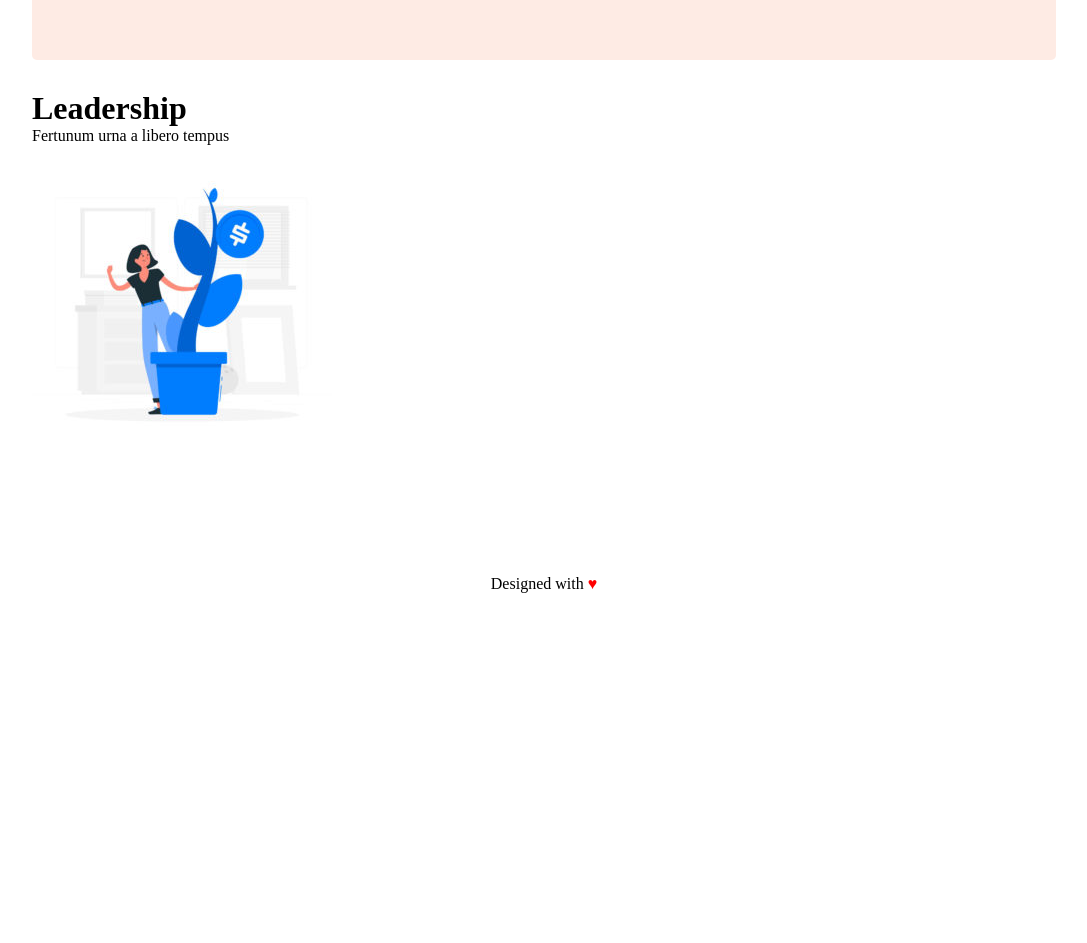
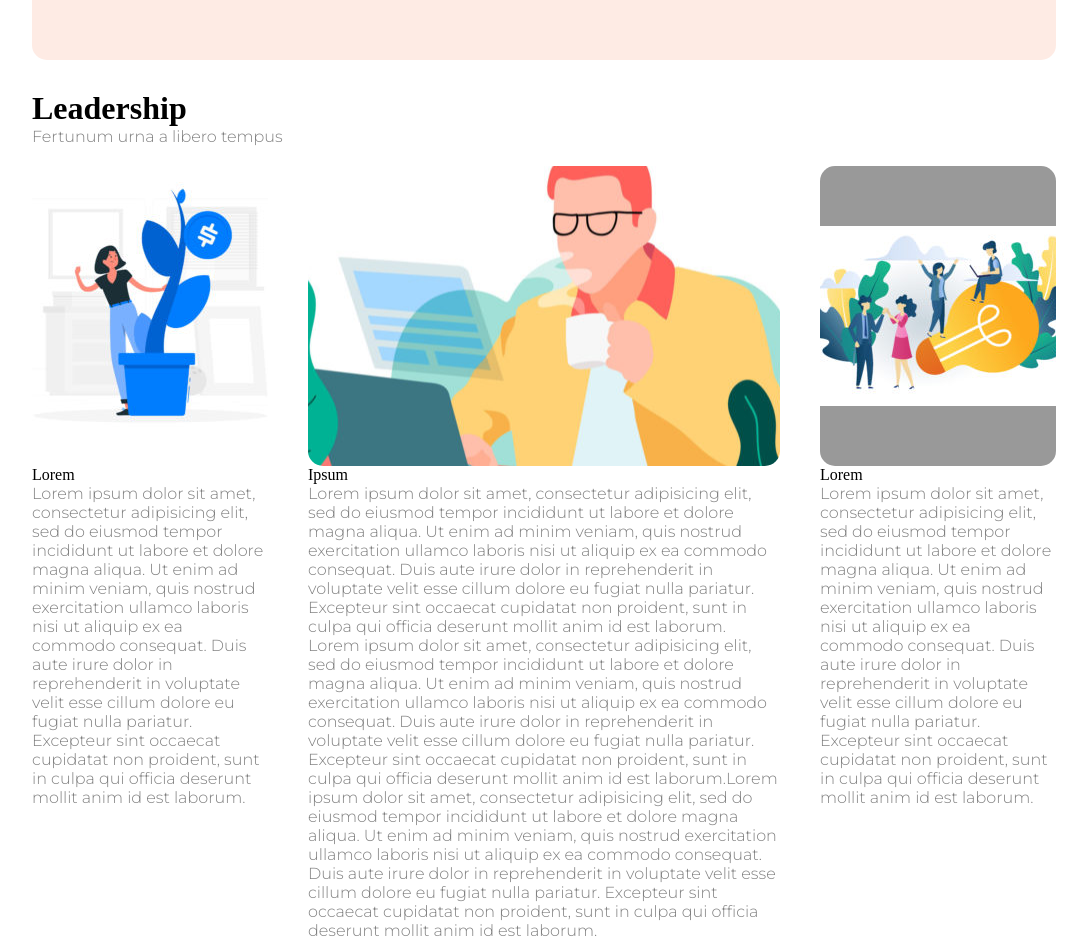
Before and after one commit to Vladus25/htmlcss-wp, a plain HTML site: page index.html in a window 1280 px wide. Shown: the part 620-1563 px from the top of the page, without its empty margins (96-1183 px from the left). Before the commit the page ends 1275 px from the top, so only its background shows below. Drawn offline with Linux system fonts and the light colour scheme.

Commit message:
Parte con float.

```diff
--- a/css/style.css
+++ b/css/style.css
@@ -8,6 +8,11 @@
 
 body{
   margin: 30px 10%;
+}
+
+p{
+  font-family: 'Montserrat', sans-serif, Arial, Verdana;
+  color: grey;
 }
 
 /* header */
@@ -26,6 +31,7 @@ body{
 
 li{
   font-family: 'Montserrat', sans-serif, Arial, Verdana;
+  font-size: 22px;
   display: inline-block;
   padding-top: 30px;
   padding-right: 10px;
@@ -54,7 +60,7 @@ main{
   /* background-position: center; */
   background-repeat: round;
   border: 1px;
-  border-radius: 5px;
+  border-radius: 15px;
 
 }
 
@@ -81,27 +87,49 @@ main{
 
 .content1{
   padding: 20px 20px 20px 0;
-  height: 400px;
   width: 25%;
   float: left;
 
 }
 
+.size{
+  width: 100%;
+  height: 300px;
+  background-position: center;
+  background-repeat: no-repeat;
+  border: 1px;
+  border-radius: 15px;
+  background-color: rgba(0, 0, 0, 0.4);
+
+}
+
+.img1{
+ background-image: url("../img/img-1.jpg");
+
+}
+
 .content2{
   padding: 20px;
-  height: 400px;
   width: 50%;
   float: left;
 
 }
 
+.banner2{
+  background-image: url("../img/banner-2.jpg");
+
+
+}
+
 .content3{
   padding: 20px 0px 20px 20px;
-  height: 400px;
   width: 25%;
   float: left;
-  /* debug */
-  /* background-color:rgb(13, 184, 238); */
+
+}
+
+.img3{
+  background-image: url("../img/img-3.jpg");
 }
 
 /* Prova con margin */
--- a/index.html
+++ b/index.html
@@ -46,15 +46,22 @@
         <section class="contenitore">
 
          <div class="content1">
-           <img src="img/img-1.jpg" alt="Img1">
+           <div class="size img1"></div>
+           <div>Lorem</div>
+           <p>Lorem ipsum dolor sit amet, consectetur adipisicing elit, sed do eiusmod tempor incididunt ut labore et dolore magna aliqua. Ut enim ad minim veniam, quis nostrud exercitation ullamco laboris nisi ut aliquip ex ea commodo consequat. Duis aute irure dolor in reprehenderit in voluptate velit esse cillum dolore eu fugiat nulla pariatur. Excepteur sint occaecat cupidatat non proident, sunt in culpa qui officia deserunt mollit anim id est laborum.</p>
          </div>
 
          <div class="content2">
-
+           <div class="size banner2"></div>
+           <div>Ipsum</div>
+           <p>Lorem ipsum dolor sit amet, consectetur adipisicing elit, sed do eiusmod tempor incididunt ut labore et dolore magna aliqua. Ut enim ad minim veniam, quis nostrud exercitation ullamco laboris nisi ut aliquip ex ea commodo consequat. Duis aute irure dolor in reprehenderit in voluptate velit esse cillum dolore eu fugiat nulla pariatur. Excepteur sint occaecat cupidatat non proident, sunt in culpa qui officia deserunt mollit anim id est laborum.
+           Lorem ipsum dolor sit amet, consectetur adipisicing elit, sed do eiusmod tempor incididunt ut labore et dolore magna aliqua. Ut enim ad minim veniam, quis nostrud exercitation ullamco laboris nisi ut aliquip ex ea commodo consequat. Duis aute irure dolor in reprehenderit in voluptate velit esse cillum dolore eu fugiat nulla pariatur. Excepteur sint occaecat cupidatat non proident, sunt in culpa qui officia deserunt mollit anim id est laborum.Lorem ipsum dolor sit amet, consectetur adipisicing elit, sed do eiusmod tempor incididunt ut labore et dolore magna aliqua. Ut enim ad minim veniam, quis nostrud exercitation ullamco laboris nisi ut aliquip ex ea commodo consequat. Duis aute irure dolor in reprehenderit in voluptate velit esse cillum dolore eu fugiat nulla pariatur. Excepteur sint occaecat cupidatat non proident, sunt in culpa qui officia deserunt mollit anim id est laborum.</p>
          </div>
 
          <div class="content3">
-
+           <div class="size img3"></div>
+           <div>Lorem</div>
+           <p>Lorem ipsum dolor sit amet, consectetur adipisicing elit, sed do eiusmod tempor incididunt ut labore et dolore magna aliqua. Ut enim ad minim veniam, quis nostrud exercitation ullamco laboris nisi ut aliquip ex ea commodo consequat. Duis aute irure dolor in reprehenderit in voluptate velit esse cillum dolore eu fugiat nulla pariatur. Excepteur sint occaecat cupidatat non proident, sunt in culpa qui officia deserunt mollit anim id est laborum.</p>
          </div>
 
         </section>
```
